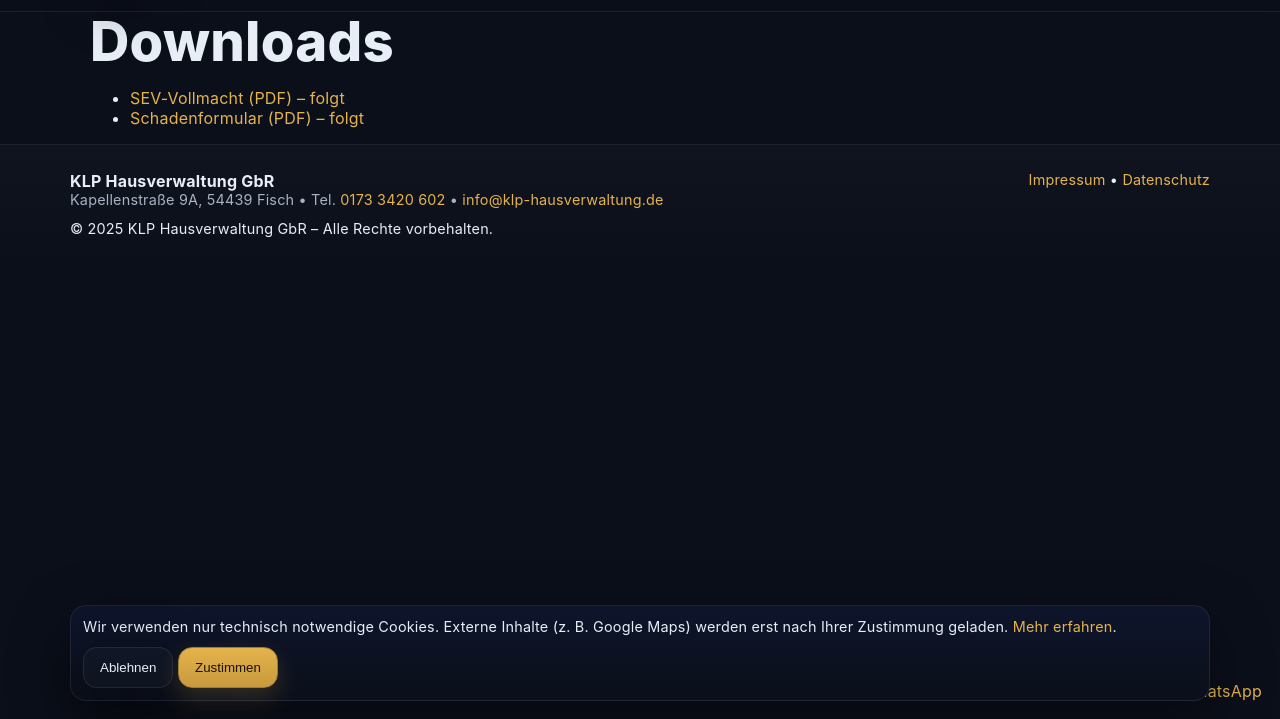
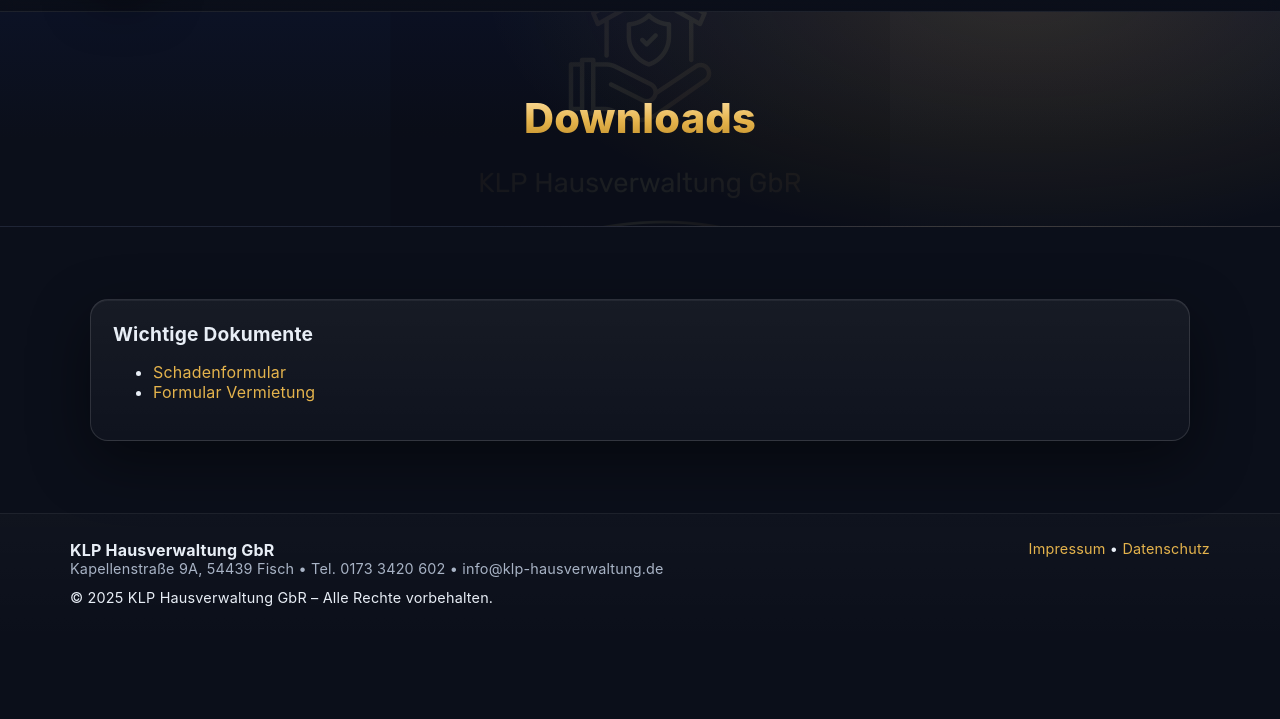
Before and after one commit to KLPHausverwaltung/klp-hausverwaltung-website, a plain HTML site: page downloads.html in a window 1280 px wide. Shown: the part 81-800 px from the top of the page. Drawn offline with Linux system fonts and the light colour scheme.

Commit message:
Update downloads.html

```diff
--- a/downloads.html
+++ b/downloads.html
@@ -4,7 +4,7 @@
   <meta charset="utf-8" />
   <meta name="viewport" content="width=device-width, initial-scale=1" />
   <title>Downloads – KLP Hausverwaltung GbR</title>
-  <link rel="stylesheet" href="styles.css" />
+  <link rel="stylesheet" href="styles.css?v=11" />
 </head>
 <body>
 <header>
@@ -22,25 +22,32 @@
       <a href="downloads.html" class="active">Downloads</a>
       <a href="kontakt.html">Kontakt</a>
     </nav>
-
-</nav>
-
   </div>
 </header>
 
-<section class="container">
-  <h1>Downloads</h1>
+<section class="page-hero">
+  <div class="container">
+    <h1 class="gradient-title">Downloads</h1>
+  </div>
+</section>
+
+<section>
+  <div class="container">
+    <div class="card">
+      <h3>Wichtige Dokumente</h3>
       <ul>
-    <li><a href="#">SEV-Vollmacht (PDF) – folgt</a></li>
-    <li><a href="#">Schadenformular (PDF) – folgt</a></li>
+        <li><a href="assets/formular_schaden.pdf" download>Schadenformular</a></li>
+        <li><a href="assets/formular_vermietung.pdf" download>Formular Vermietung</a></li>
       </ul>
+    </div>
+  </div>
 </section>
 
 <footer>
   <div class="container footgrid">
     <div>
       <strong>KLP Hausverwaltung GbR</strong>
-      <p class="muted small">Kapellenstraße 9A, 54439 Fisch • Tel. <a href="tel:+491733420602">0173 3420 602</a> • <a href="mailto:info@klp-hausverwaltung.de">info@klp-hausverwaltung.de</a></p>
+      <p class="muted small">Kapellenstraße 9A, 54439 Fisch • Tel. 0173 3420 602 • info@klp-hausverwaltung.de</p>
       <p class="small">© <span id="year"></span> KLP Hausverwaltung GbR – Alle Rechte vorbehalten.</p>
     </div>
     <div class="small">
@@ -48,18 +55,6 @@
     </div>
   </div>
 </footer>
-<a class="whatsapp-fab" href="https://wa.me/491733420602?text=Hallo%20KLP%20Hausverwaltung%2C%20ich%20habe%20eine%20Frage." target="_blank" rel="noopener">WhatsApp</a>
-
-<div id="cookieBanner" role="dialog" aria-live="polite">
-  <div class="inner container">
-    <p class="small">Wir verwenden nur technisch notwendige Cookies. Externe Inhalte (z. B. Google Maps) werden erst nach Ihrer Zustimmung geladen. <a href="datenschutz.html">Mehr erfahren</a>.</p>
-    <div class="actions">
-      <button class="btn" onclick="denyConsent()">Ablehnen</button>
-      <button class="btn btn-primary" onclick="acceptConsent()">Zustimmen</button>
-    </div>
-  </div>
-</div>
-
-<script src="script.js"></script>
+<script src="script.js?v=11"></script>
 </body>
 </html>
```
Lines whose indentation alone changed are shown as unchanged.
